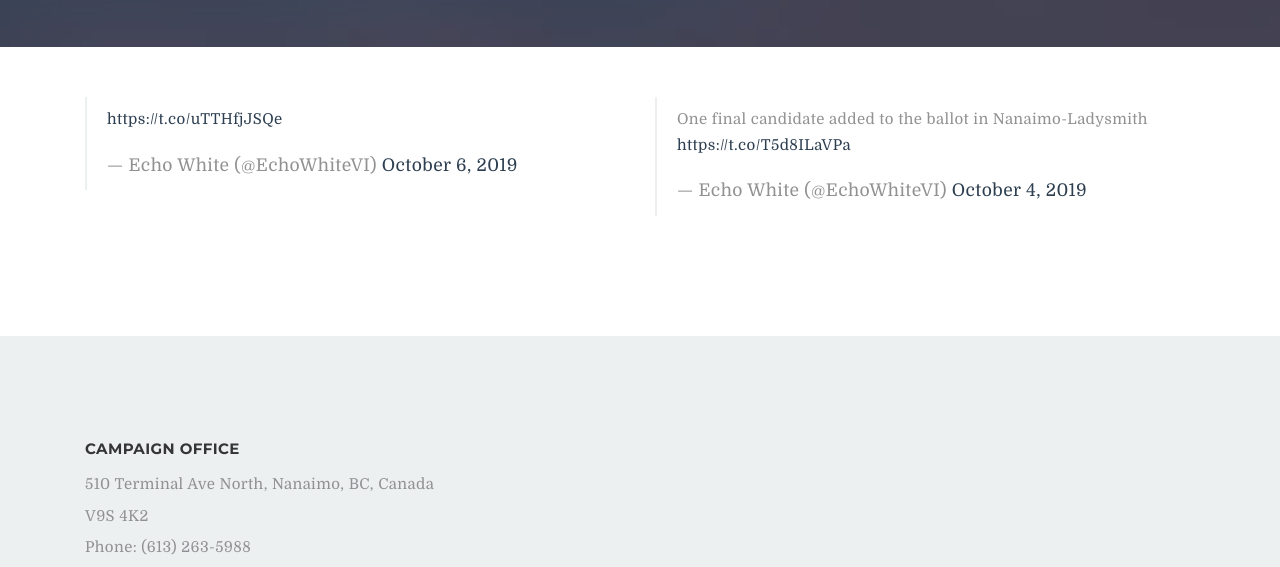
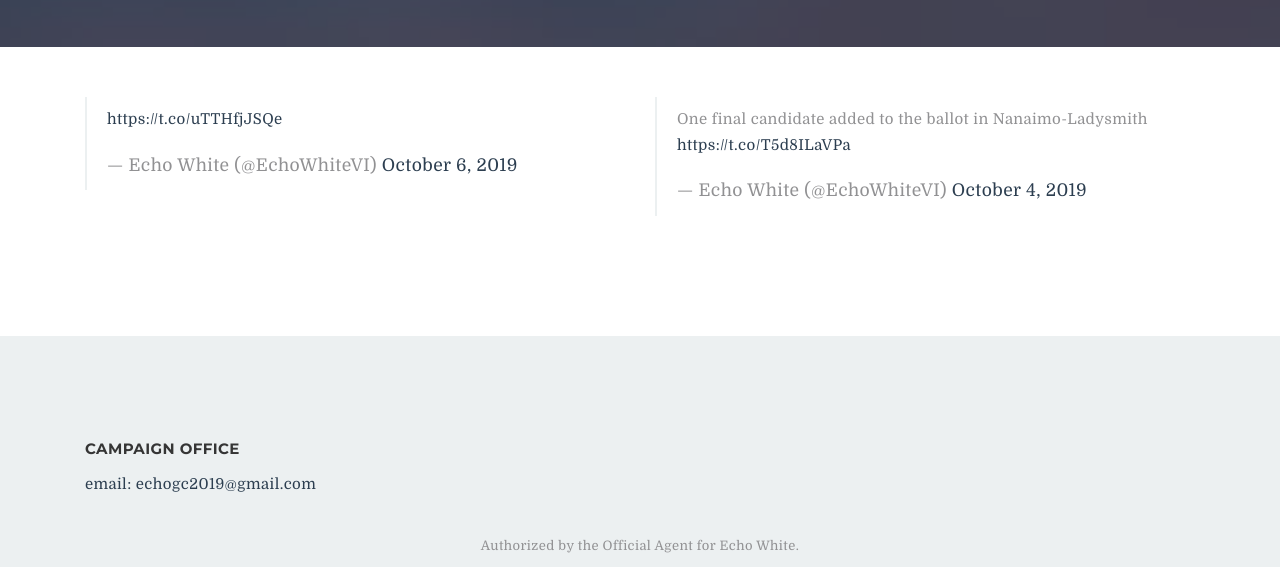
Before and after one commit to echogc2019/nanaimo2019, an Eleventy site: page docs/news.html in a window 1280 px wide. Shown: the part 249-816 px from the top of the page. Built offline with nearby package versions, Linux system fonts and the light colour scheme; Eleventy itself is replaced by a stand-in of ours; files that its build step writes are made by us from their sources; files whose address does not match are found by name.

Commit message:
Simplied info.

```diff
--- a/docs/news.html
+++ b/docs/news.html
@@ -134,15 +134,6 @@
                 <h5>Campaign Office</h5>
                 <ul>
                   <li>
-                  510 Terminal Ave North, Nanaimo, BC, Canada
-                  </li>
-                  <li>
-                  V9S 4K2
-                  </li>
-                  <li>
-                  Phone: (613) 263-5988
-                  </li>
-                  <li>
                   <a href="mailto:echogc2019@gmail.com">email: echogc2019@gmail.com</a>
                   </li>
                 </ul>
```
Also changed, not shown: _includes/layout.liquid (+0 -9 lines), docs/about.html (+0 -9 lines), docs/gallery.html (+0 -9 lines), docs/index.html (+0 -9 lines).
